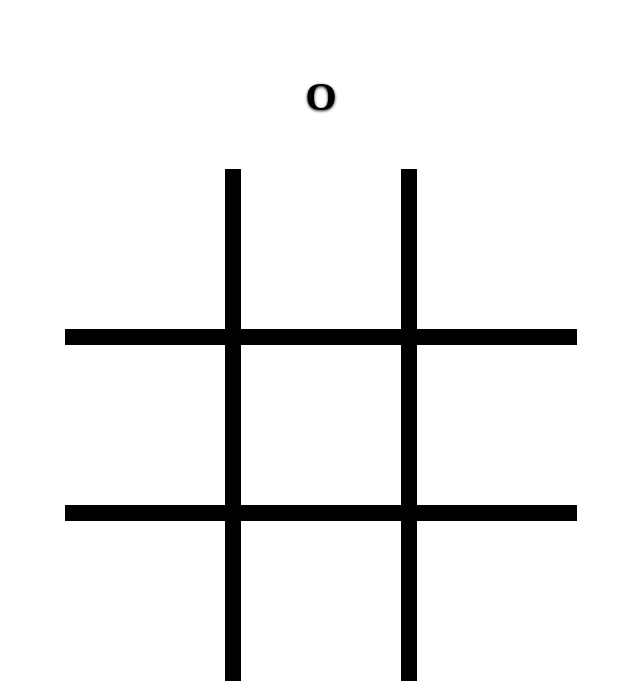
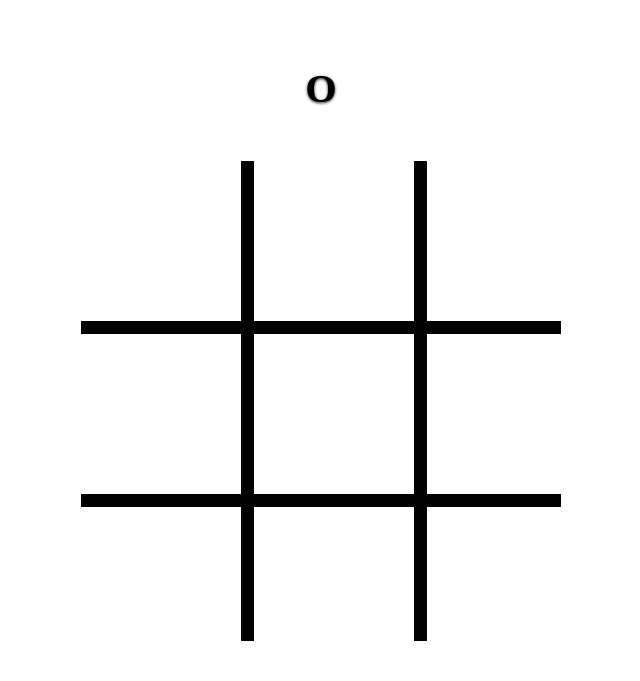
Before and after one commit to Tlholo-Koma/Crosses, a website: page resource/pages/game.html in a window 1280 px wide. Shown: the part 187-868 px from the top of the page, without its empty margins (319-959 px from the left). Drawn offline with Linux system fonts and the light colour scheme; files that its build step writes are made by us from their sources; files whose address does not match are found by name.

Commit message:
made resizing for game page a bit nicer

```diff
--- a/resource/styles/game.css
+++ b/resource/styles/game.css
@@ -1,16 +1,10 @@
 @import url("./main.css");
+:root{
+  --game-board-side: 75vw;
+  --game-max-board-side:60vh;
+}
 
 html,
-body {
-  height: 100vh;
-  width: 100vw;
-  display: flex;
-  flex-direction: column;
-  align-items: center;
-  font-family: var(--main-font);
-  text-shadow: 0 1px 3px #000;
-  padding: 0;
-}
 
 header.page-header {
   justify-self: flex-start;
@@ -18,17 +12,20 @@ header.page-header {
   flex-direction: column;
   align-items: center;
   justify-content: center;
-  width: 100%;
+  width: 100vw;
 }
 
 .game-main {
   display: grid;
-  gap: 1rem;
+  gap: 1vw;
   grid-template-columns: repeat(3, 1fr);
   align-self: center;
   justify-self: center;
   background-color: black;
-  max-width: 100%;
+  max-width: var(--game-max-board-side);
+  max-height: var(--game-max-board-side);
+  width: var(--game-board-side);
+  height: var(--game-board-side);
   box-sizing: border-box;
 }
 
@@ -62,8 +59,10 @@ header > h2 {
 }
 
 main button {
-  width: 10rem;
-  height: 10rem;
+  width: calc(var(--game-board-side)/3);
+  height: calc(var(--game-board-side)/3);
+  max-width: calc(var(--game-max-board-side)/3);
+  max-height: calc(var(--game-max-board-side)/3);
   background-color: white;
   border: none;
   font-family: inherit;
--- a/resource/styles/main.css
+++ b/resource/styles/main.css
@@ -2,6 +2,7 @@
   --main-font: "Times New Roman", Times, serif;
 }
 html,
+
 body {
   height: 100vh;
   width: 100vw;
```
